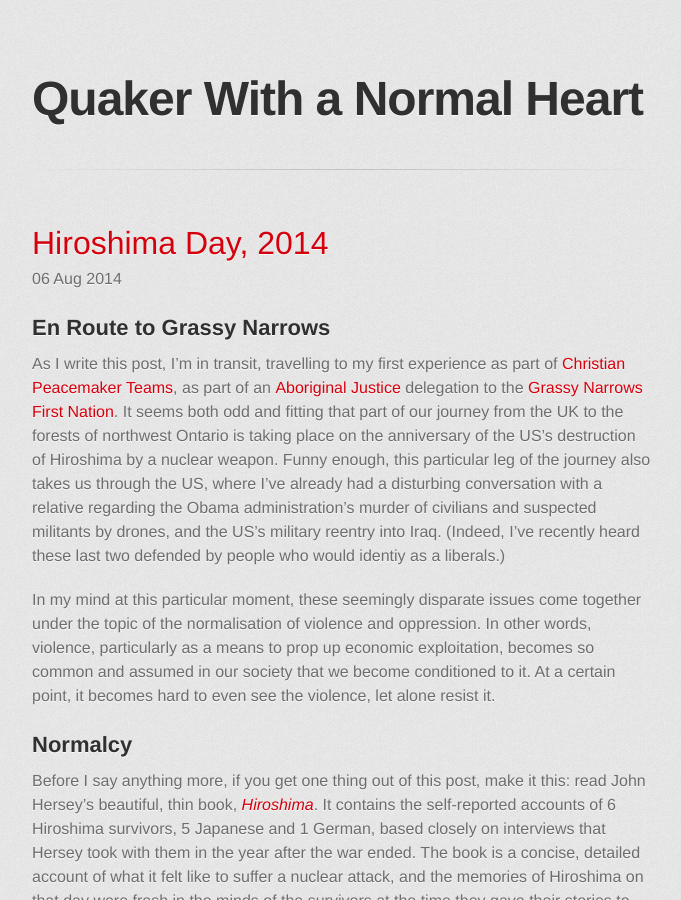
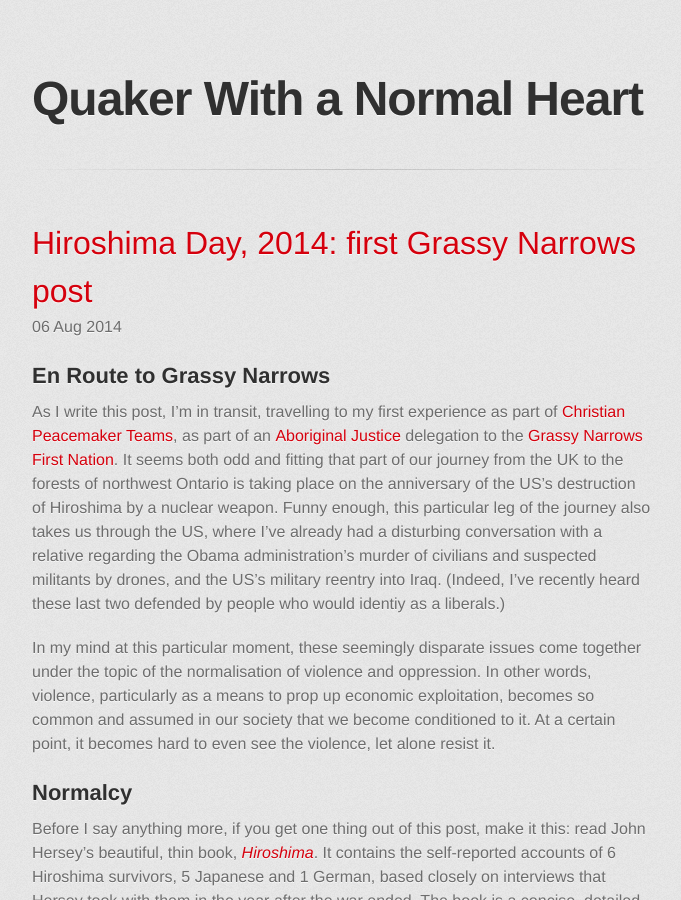
Before and after one commit to joelcw/joelcw.github.io, a Jekyll site: the page built from _posts/2014-08-06-hiroshima-day.md, in a window 1280 px wide and 900 px high. Shown: the whole window, without its empty margins (298-979 px from the left). Built offline with Jekyll 4.4.1, drawn with Linux system fonts in a browser that asks for light colours; some web fonts are replaced.

Commit message:
fixed title

```diff
--- a/_posts/2014-08-06-hiroshima-day.md
+++ b/_posts/2014-08-06-hiroshima-day.md
@@ -1,6 +1,6 @@
 ---
 layout: post
-title: "Hiroshima Day, 2014"
+title: "Hiroshima Day, 2014: first Grassy Narrows post"
 ---
 
 ##En Route to Grassy Narrows
```
